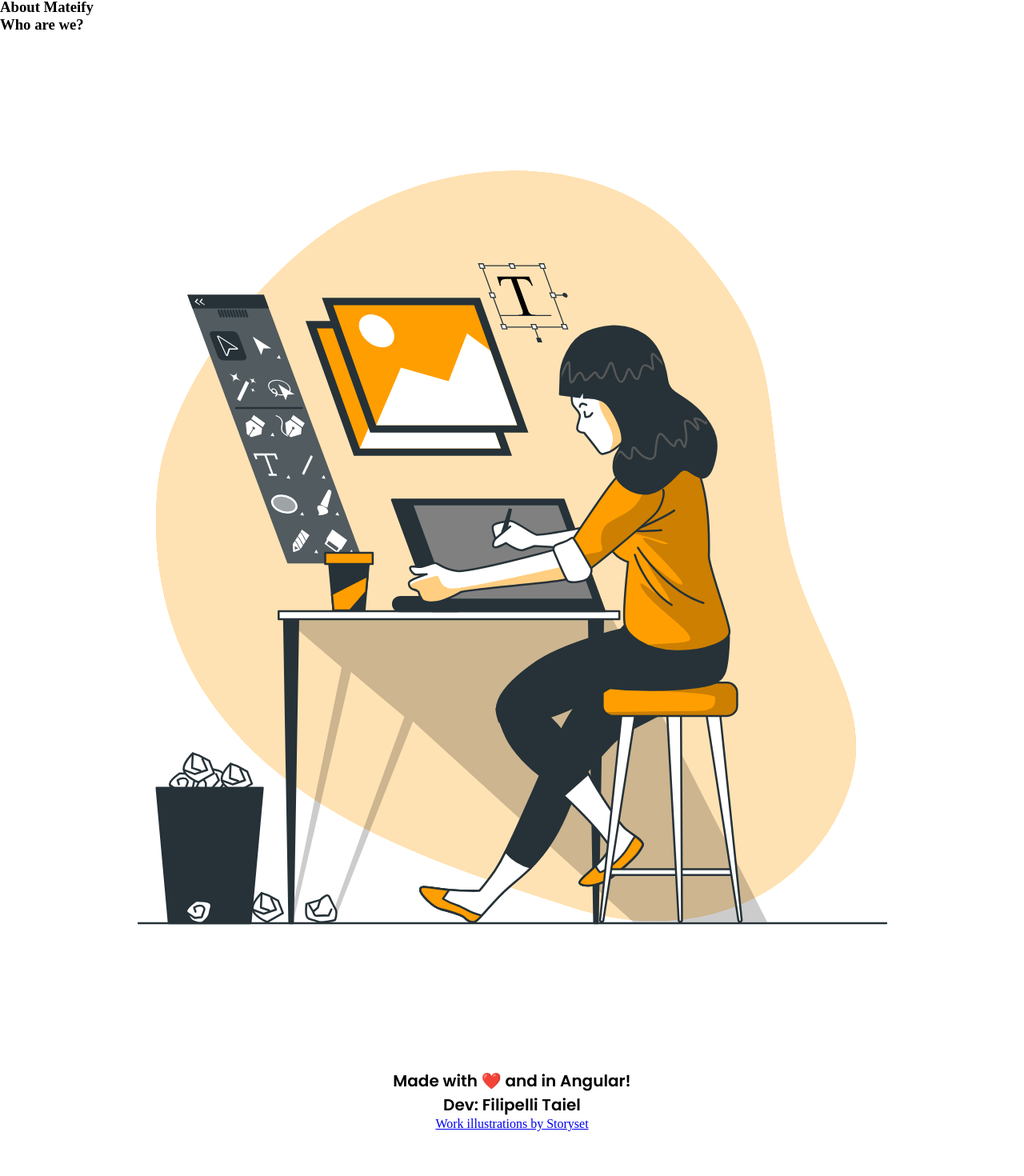
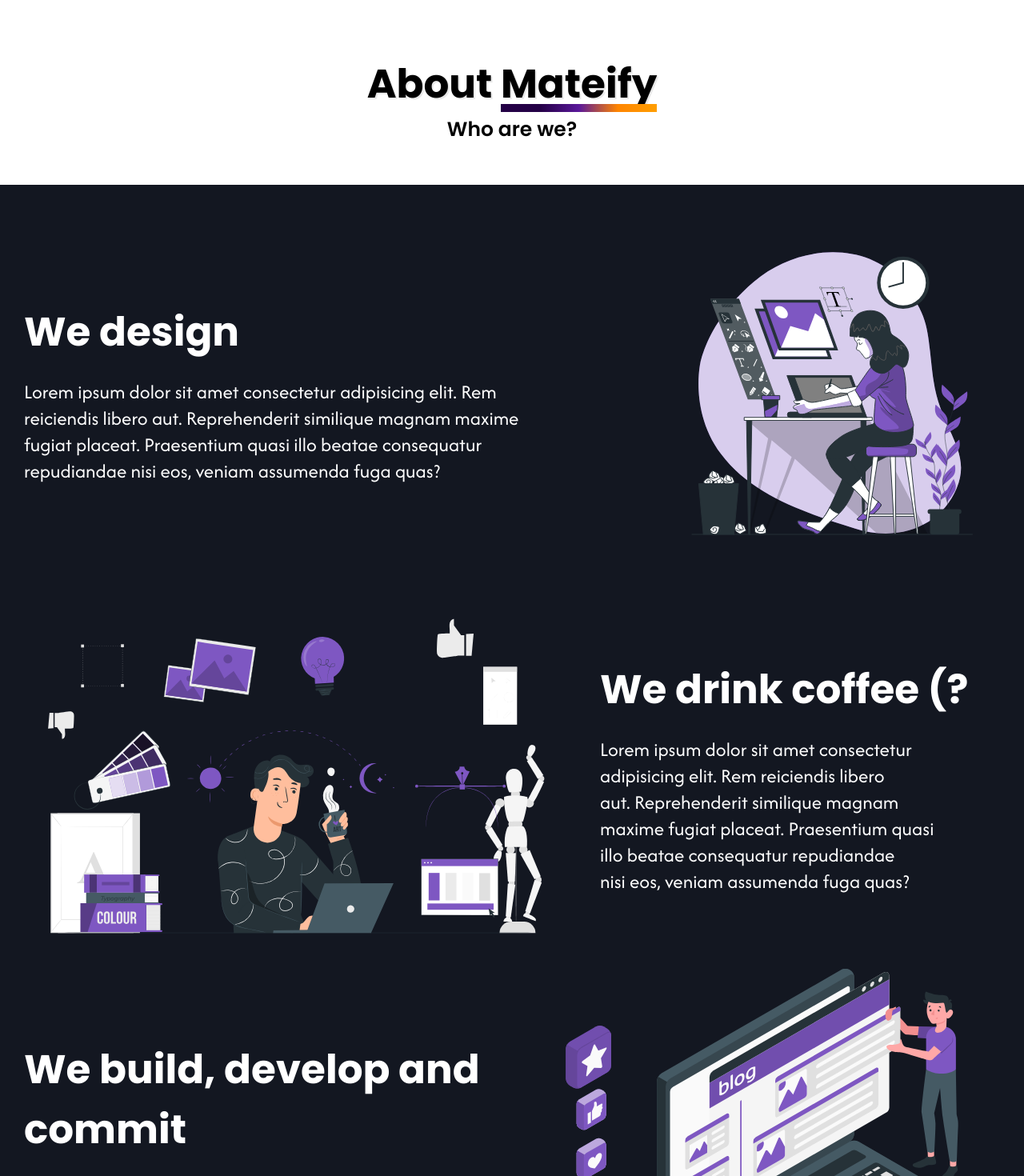
Before and after one commit to TaiFilipelli/Mateify, an Angular app: page /About in a window 1280 px wide. Shown: the part 70-1540 px from the top of the page at 80% size. Before the commit the page ends 1514 px from the top, so only its background shows below. Built offline with nearby package versions, Linux system fonts and the light colour scheme.

Commit message:
updated svg's, still building some things related to About page

```diff
--- a/src/app/pages/about/about.component.css
+++ b/src/app/pages/about/about.component.css
@@ -0,0 +1,62 @@
+section{
+    display: flex;
+    flex-direction: column;
+    text-align: center;
+    padding-top: 20px;
+}
+header{
+    margin-bottom: 50px;
+    margin-top: 50px;
+    h1{
+        font-size: 50px;
+        font-family: PoppinsBold;
+        text-shadow: #e9e9e9 2px 2px;
+        span{
+            position: relative;
+            width: max-content;
+        }
+        span::after{
+            content: "";
+            background: linear-gradient(to right, #240046 25%, #5A189A 50%, #FF8500 75%, #FF9E00 100%);
+            height: 10px;
+            width: 100%;
+            position: absolute;
+            bottom: 0;
+            left: 0;
+        }
+    }
+    h3{
+        font-size: 25px;
+        font-family: PoppinsSB;
+    }
+}
+.gallery{
+    background-color: #131721;
+}
+article{
+    height: 60dvh;
+    display: flex;
+    flex-direction: row;
+    div{
+        display: flex;
+        flex-direction: column;
+        justify-content: center;
+        padding: 30px;
+        text-align: left;
+        gap: 20px;
+        color: white;
+        h1{
+            font-size: 50px;
+            font-family: PoppinsBold;
+        }
+        p{
+            font-size: 25px;
+            font-family: Afacad;
+            text-wrap: balance;
+        }
+    }
+    img{
+        height: 100%;
+        object-fit: cover;
+    }
+}
--- a/src/app/pages/about/about.component.html
+++ b/src/app/pages/about/about.component.html
@@ -1,7 +1,38 @@
 <section>
     <header>
-        <h1>About Mateify</h1>
+        <h1>About <span>Mateify</span></h1>
         <h3>Who are we?</h3>
     </header>
-    <img src="/Designer-life-bro.svg" alt="Image of a Designer's life">
+    <section class="gallery">
+        <article>
+            <div>
+                <h1>We design</h1>
+                <p>Lorem ipsum dolor sit amet consectetur adipisicing elit.
+                    Rem reiciendis libero aut. Reprehenderit similique magnam maxime fugiat placeat.
+                    Praesentium quasi illo beatae consequatur repudiandae nisi eos, veniam assumenda fuga quas?
+                </p>
+            </div>
+            <img src="/Designer-life-bro.svg" alt="Image of a designer's life">
+        </article>
+        <article>
+            <img src="/Designer-life-pana.svg" alt="Another image of a designer's life">
+            <div>
+                <h1>We drink coffee (?</h1>
+                <p>Lorem ipsum dolor sit amet consectetur adipisicing elit.
+                    Rem reiciendis libero aut. Reprehenderit similique magnam maxime fugiat placeat.
+                    Praesentium quasi illo beatae consequatur repudiandae nisi eos, veniam assumenda fuga quas?
+                </p>
+            </div>
+        </article>
+        <article>
+            <div>
+                <h1>We build, develop and commit</h1>
+                <p>Lorem ipsum dolor sit amet consectetur adipisicing elit.
+                    Rem reiciendis libero aut. Reprehenderit similique magnam maxime fugiat placeat.
+                    Praesentium quasi illo beatae consequatur repudiandae nisi eos, veniam assumenda fuga quas?
+                </p>
+            </div>
+            <img src="/Blog-post-amico.svg" alt="Image of a developer's life">
+        </article>
+    </section>
 </section>
```
Also changed, not shown: public/Blog-post-amico.svg (added), public/Designer-life-bro.svg.
